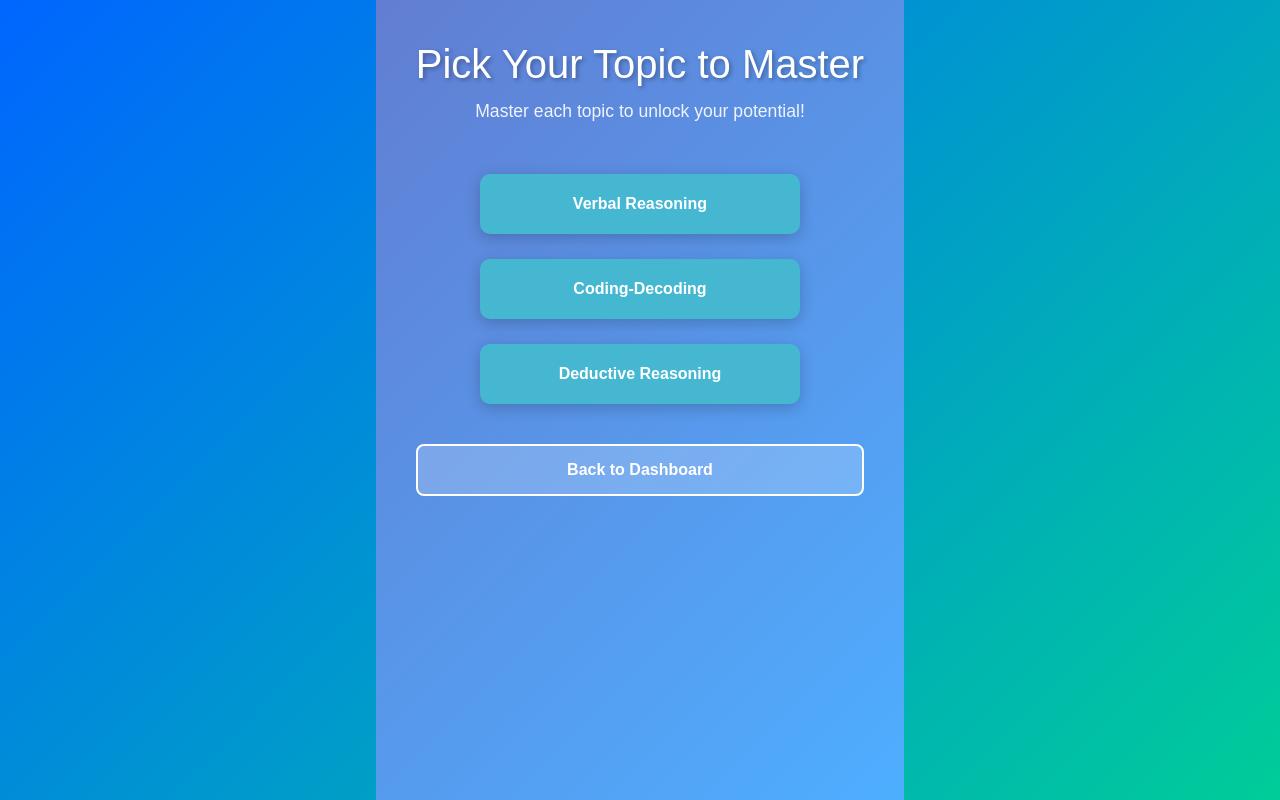
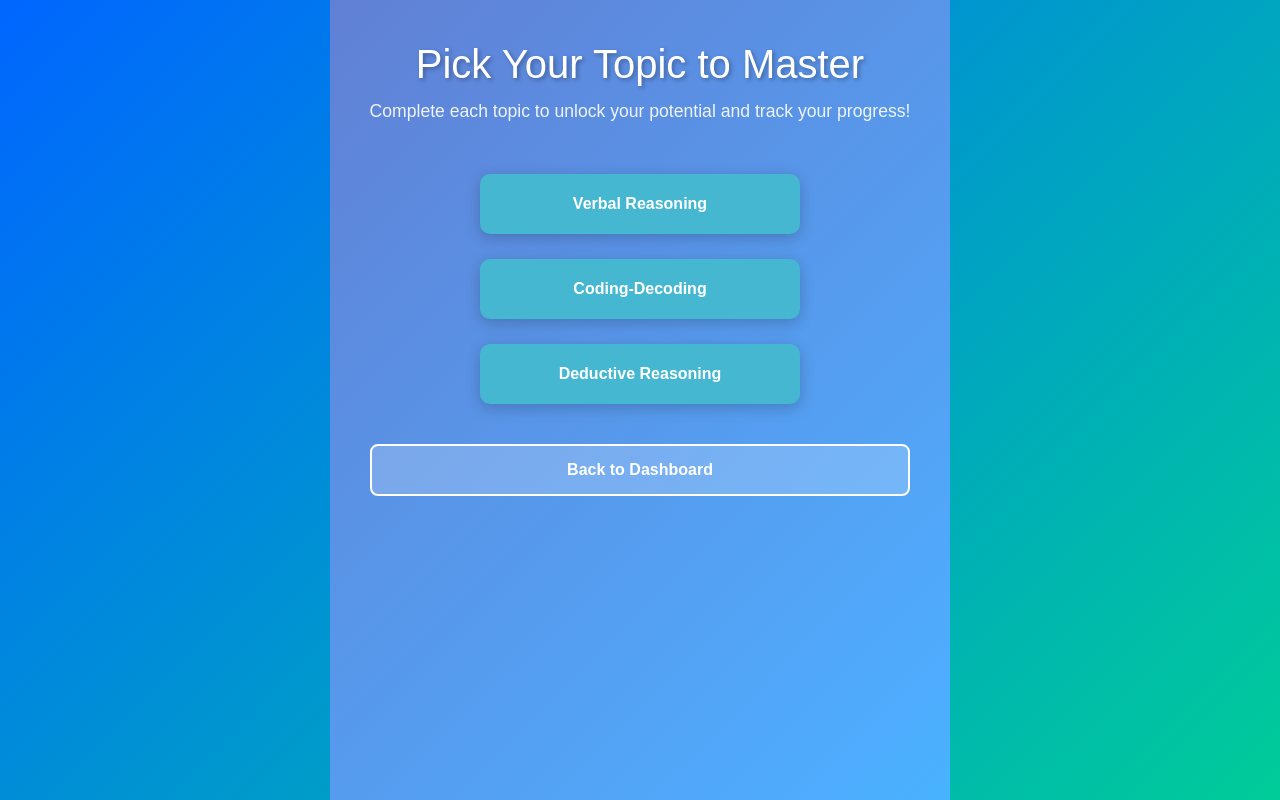
Before and after one commit to Ida-code/Student_perf, a React app in the folder src/: page /topicselection in a window 1280 px wide. Built offline with nearby package versions, Linux system fonts and the light colour scheme; no server answers; the HTML template or start-up script is replaced by a standard one.

Commit message:
changed scoperouter and Topicselection

```diff
--- a/src/ScopeRouter.jsx
+++ b/src/ScopeRouter.jsx
@@ -41,7 +41,7 @@ function ScopeRouter() {
             Please Login
           </h2>
           <p style={{ color: "#666" }}>
-            You need to log in to access this page
+            You need to log in to access your personalized scope
           </p>
         </div>
       </div>
--- a/src/TopicSelection.jsx
+++ b/src/TopicSelection.jsx
@@ -64,7 +64,7 @@ function TopicSelection() {
             fontSize: "1.1em",
           }}
         >
-          Master each topic to unlock your potential!
+          Complete each topic to unlock your potential and track your progress!
         </p>
 
         <div
```
